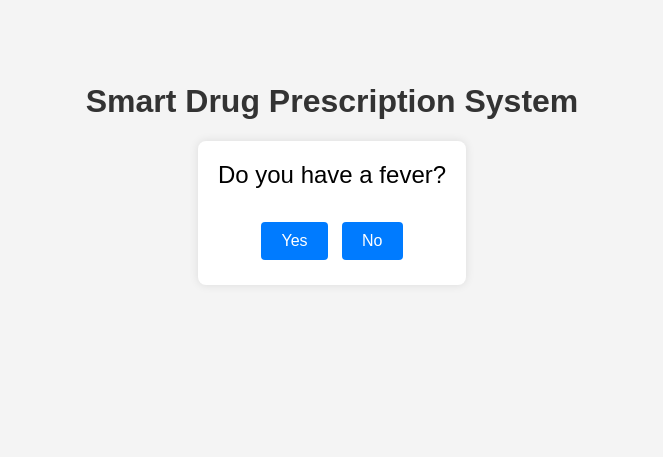
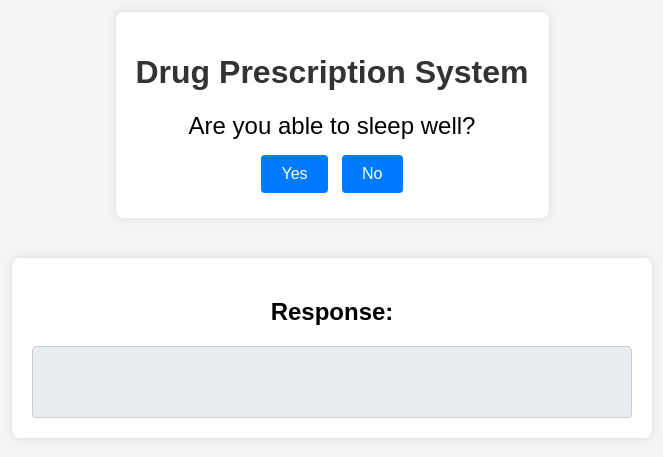
Before and after one commit to EngineerHamziey/smart_Drug_Prescription_System, a plain HTML site: page data/index.html in a window 1280 px wide. Shown: the part 207-664 px from the top of the page, without its empty margins (308-971 px from the left). Drawn offline with Linux system fonts and the light colour scheme.

Commit message:
drug prescription working and user response displayed successfully

```diff
--- a/data/index.html
+++ b/data/index.html
@@ -1,19 +1,141 @@
 <!DOCTYPE html>
 <html lang="en">
 <head>
-    <meta charset="UTF-8">
-    <meta name="viewport" content="width=device-width, initial-scale=1.0">
-    <title>Smart Drug Prescription System</title>
-    <link rel="stylesheet" href="style.css">
-    <script src="/script.js" defer></script>
+  <meta charset="UTF-8">
+  <meta name="viewport" content="width=device-width, initial-scale=1.0">
+  <title>Drug Prescription System</title>
+  <style>
+    body {
+      font-family: Arial, sans-serif;
+      margin: 0;
+      padding: 0;
+      display: flex;
+      flex-direction: column;
+      justify-content: center;
+      align-items: center;
+      min-height: 100vh;
+      background-color: #f4f4f4;
+      text-align: center;
+      padding: 2rem 1rem;
+    }
+
+    h1 {
+      color: #333;
+      font-size: 2rem;
+    }
+
+    #questionContainer {
+      background: #fff;
+      padding: 1.25rem;
+      border-radius: 0.5rem;
+      box-shadow: 0 0 0.625rem rgba(0,0,0,0.1);
+      margin-bottom: 1.25rem;
+      min-width: 20rem;
+      max-width: 37.5rem;
+    }
+
+    label {
+      display: block;
+      margin-bottom: 0.625rem;
+      font-size: 1.5rem;
+    }
+
+    .responseBtn {
+      padding: 0.625rem 1.25rem;
+      border: none;
+      border-radius: 0.25rem;
+      background-color: #007bff;
+      color: #fff;
+      font-size: 1rem;
+      cursor: pointer;
+      margin: 0.3125rem;
+    }
+
+    .responseBtn:hover {
+      background-color: #0056b3;
+    }
+
+    #statusMessage {
+      margin-top: 1.25rem;
+      font-size: 1.5rem;
+    }
+
+    #responseContainer {
+      background: #fff;
+      padding: 1.25rem;
+      border-radius: 0.5rem;
+      box-shadow: 0 0 0.625rem rgba(0,0,0,0.1);
+      margin-top: 1.25rem;
+      width: 100%;
+      max-width: 37.5rem;
+    }
+
+    #responses {
+      background: #e9ecef;
+      padding: 0.625rem;
+      border-radius: 0.25rem;
+      min-height: 3.125rem;
+      border: 0.0625rem solid #ccc;
+    }
+  </style>
 </head>
 <body>
-    <h1>Smart Drug Prescription System</h1>
-    <div id="questionContainer">
-        <label for="question">Question will appear here...</label><br>
-        <button class="responseBtn" id="yesBtn">Yes</button>
-        <button class="responseBtn" id="noBtn">No</button>
+  <div id="questionContainer">
+    <h1>Drug Prescription System</h1>
+    <div id="question">
+      <!-- Question will be injected here -->
     </div>
-    <div id="statusMessage"></div>
+    <div id="buttons">
+      <button class="responseBtn" onclick="handleResponse('yes')">Yes</button>
+      <button class="responseBtn" onclick="handleResponse('no')">No</button>
+    </div>
+  </div>
+
+  <div id="responseContainer">
+    <h2>Response:</h2>
+    <div id="responses">
+      <!-- Responses will be injected here -->
+    </div>
+  </div>
+
+  <script>
+    const questions = [
+      "Are you able to sleep well?",
+      "Are you currently taking any medications prescribed by your doctor?",
+      "Are you currently pregnant?",
+      "Do you have difficulty breathing?",
+      "Do you have a cough?",
+      "Do you have headache",
+      "Do you have a fever?",
+      "Are you experiencing fatigue?",
+      "Are you experiencing any pain or discomfort?",
+      "How would you rate your overall energy level?",
+      "Have you noticed any changes in your appetite?",
+      "Are you experiencing nausea or vomiting?"
+    ];
+
+    let currentQuestionIndex = 0;
+
+    function showQuestion() {
+      const questionElement = document.getElementById('question');
+      questionElement.innerHTML = `<label>${questions[currentQuestionIndex]}</label>`;
+    }
+
+    function handleResponse(answer) {
+      const responsesElement = document.getElementById('responses');
+      responsesElement.innerHTML += `<p>${questions[currentQuestionIndex]} Answered: ${answer}</p>`;
+
+      currentQuestionIndex++;
+      if (currentQuestionIndex < questions.length) {
+        showQuestion();
+      } else {
+        document.getElementById('question').innerHTML = '<label>Thank you for answering the questions.</label>';
+        document.getElementById('buttons').style.display = 'none';
+      }
+    }
+
+    // Initialize the first question
+    showQuestion();
+  </script>
 </body>
 </html>
--- a/data/script.js
+++ /dev/null
@@ -1,54 +0,0 @@
-document.addEventListener('DOMContentLoaded', (event) => {
-  const yesBtn = document.getElementById('yesBtn');
-  const noBtn = document.getElementById('noBtn');
-  const questionContainer = document.getElementById('questionContainer');
-  const statusMessage = document.getElementById('statusMessage');
-
-  let currentQuestion = 0;
-  const questions = [
-      "Do you have a fever?",
-      "Are you experiencing any pain?",
-      "Have you had any recent injuries?",
-      "Do you have any allergies?",
-      "Are you currently taking any medications?",
-      "Do you have any chronic conditions?",
-      "Have you experienced any recent symptoms?",
-      "Are you experiencing any dizziness?",
-      "Do you have a history of heart disease?",
-      "Are you experiencing any shortness of breath?"
-  ];
-
-  function loadQuestion() {
-      if (currentQuestion < questions.length) {
-          document.querySelector('label[for="question"]').textContent = questions[currentQuestion];
-      } else {
-          questionContainer.style.display = 'none';
-          statusMessage.textContent = 'Thank you for answering the questions. Your information is being processed...';
-          submitAnswers();
-      }
-  }
-
-  function submitAnswer(answer) {
-      fetch('/answer?' + new URLSearchParams({
-          answer: answer
-      }))
-      .then(response => response.text())
-      .then(data => {
-          currentQuestion++;
-          loadQuestion();
-      })
-      .catch(error => {
-          statusMessage.textContent = 'An error occurred.';
-      });
-  }
-
-  yesBtn.addEventListener('click', () => {
-      submitAnswer('Yes');
-  });
-
-  noBtn.addEventListener('click', () => {
-      submitAnswer('No');
-  });
-
-  loadQuestion();
-});
--- a/data/style.css
+++ /dev/null
@@ -1,69 +0,0 @@
-body {
-  font-family: Arial, sans-serif;
-  margin: 0;
-  padding: 0;
-  display: flex;
-  flex-direction: column;
-  justify-content: center;
-  align-items: center;
-  min-height: 100vh;
-  background-color: #f4f4f4;
-  text-align: center;
-}
-
-h1 {
-  color: #333;
-  font-size: 2rem; /* Adjusted to rem */
-}
-
-#questionContainer {
-  background: #fff;
-  padding: 1.25rem; /* 20px */
-  border-radius: 0.5rem; /* 8px */
-  box-shadow: 0 0 0.625rem rgba(0,0,0,0.1); /* 10px */
-  margin-bottom: 1.25rem; /* 20px */
-}
-
-label {
-  display: block;
-  margin-bottom: 0.625rem; /* 10px */
-  font-size: 1.5rem; /* Adjusted to rem */
-}
-
-.responseBtn {
-  padding: 0.625rem 1.25rem; /* 10px 20px */
-  border: none;
-  border-radius: 0.25rem; /* 4px */
-  background-color: #007bff;
-  color: #fff;
-  font-size: 1rem; /* Adjusted to rem */
-  cursor: pointer;
-  margin: 0.3125rem; /* 5px */
-}
-
-.responseBtn:hover {
-  background-color: #0056b3;
-}
-
-#statusMessage {
-  margin-top: 1.25rem; /* 20px */
-  font-size: 1.5rem; /* Adjusted to rem */
-}
-
-#responseContainer {
-  background: #fff;
-  padding: 1.25rem; /* 20px */
-  border-radius: 0.5rem; /* 8px */
-  box-shadow: 0 0 0.625rem rgba(0,0,0,0.1); /* 10px */
-  margin-top: 1.25rem; /* 20px */
-  width: 100%;
-  max-width: 37.5rem; /* 600px */
-}
-
-#responses {
-  background: #e9ecef;
-  padding: 0.625rem; /* 10px */
-  border-radius: 0.25rem; /* 4px */
-  min-height: 3.125rem; /* 50px */
-  border: 0.0625rem solid #ccc; /* 1px */
-}
```
